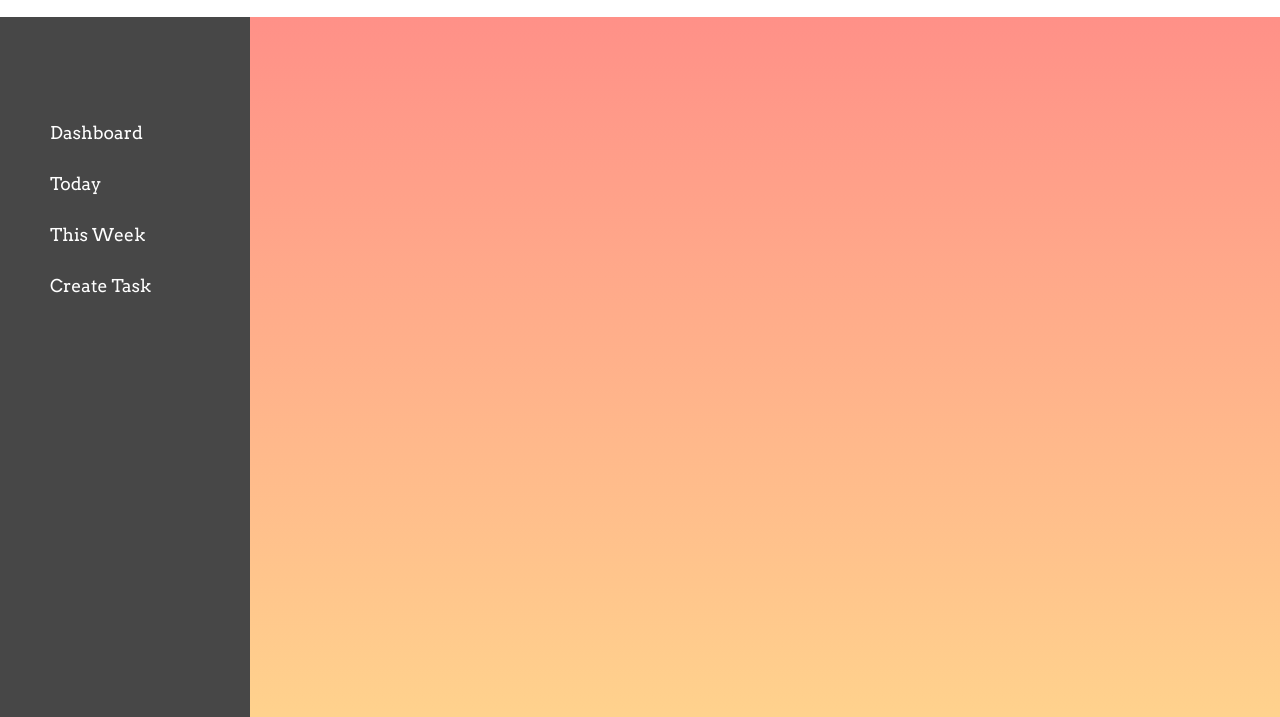
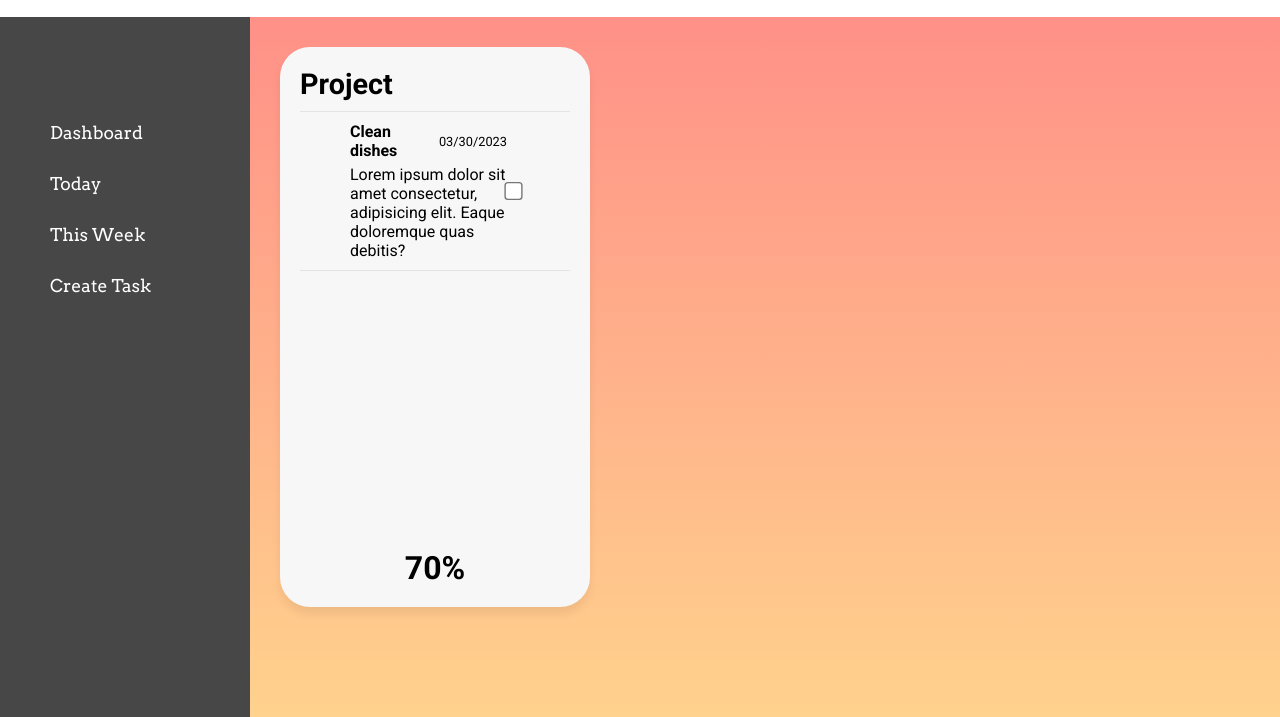
Before and after one commit to sloggo/todo-list, a plain HTML site: page index.html in a window 1280 px wide. Shown: the part 83-800 px from the top of the page. Drawn offline with Linux system fonts and the light colour scheme.

Commit message:
Add rough project card design

```diff
--- a/index.html
+++ b/index.html
@@ -34,6 +34,26 @@
     <div id="content">
 
         <div id="cardContainer">
+            <div class="card project">
+                <h2>Project</h2>
+                <div class="projectTaskContainer">
+
+                    <div class="projectTask">
+                        <div class="taskText">
+                            <div class="topTask">
+                                <p class="title">Clean dishes</p>
+                                <p class="date">03/30/2023</p>
+                            </div>
+                            <div class="bottomTask">
+                                <p>Lorem ipsum dolor sit amet consectetur, adipisicing elit. Eaque doloremque quas debitis?</p>
+                            </div>
+                        </div>
+                        <input type="checkbox">
+                    </div>
+                </div>
+
+                <h3>70%</h3>
+            </div>
         </div>
     </div>
 </body>
--- a/style.css
+++ b/style.css
@@ -122,7 +122,7 @@ div#cardContainer{
     gap:20px;
 }
 
-div#cardContainer div.card{
+div#cardContainer div.card.task{
     animation: dropIn .5s;
     padding: 20px;
     gap:10px;
@@ -134,26 +134,27 @@ div#cardContainer div.card{
     flex-direction: column;
 }
 
-div#cardContainer div.card.complete{
+div#cardContainer div.card.task.complete,
+div.card.project.complete{
     border: 5px solid rgb(185, 255, 185);
 }
 
-div#cardContainer div.card h2{
+div#cardContainer div.card.task h2{
     font-size: 2.5rem;
     font-weight: 700;
 }
 
-div#cardContainer div.card p#date{
+div#cardContainer div.card.task p#date{
     font-weight: 600;
     font-size: 1.5rem;
 }
 
-div#cardContainer div.card div.titleContainer{
+div#cardContainer div.card.task div.titleContainer{
     display: flex;
     justify-content: space-between;
 }
 
-div#cardContainer div.card div.titleContainer div#colourCircle{
+div#cardContainer div.card.task div.titleContainer div#colourCircle{
     background-color: #ff6e6e;
     align-self: center;
     height: 80%;
@@ -161,7 +162,7 @@ div#cardContainer div.card div.titleContainer div#colourCircle{
     aspect-ratio: 1/1;
 }
 
-div#cardContainer div.card div.bottomControls{
+div#cardContainer div.card.task div.bottomControls{
     padding: 0px 10px;
     display: flex;
     gap: 30px;
@@ -169,18 +170,18 @@ div#cardContainer div.card div.bottomControls{
     margin-top: auto;
 }
 
-div#cardContainer div.card div.bottomControls img#trash{
+div#cardContainer div.card.task div.bottomControls img#trash{
     background-color: rgb(255, 173, 173);
     padding: 5px;
     border-radius: 100px;
     box-shadow: 0px 7px 10px rgba(0, 0, 0, 0.068)
 }
 
-div#cardContainer div.card div.bottomControls input{
+div#cardContainer div.card.task div.bottomControls input{
     transform: scale(2);
 }
 
-div#cardContainer div.card div.bottomControls button{
+div#cardContainer div.card.task div.bottomControls button{
     padding: 12px 40px;
     margin-left: auto;
     border: none;
@@ -190,9 +191,9 @@ div#cardContainer div.card div.bottomControls button{
     box-shadow: 0px 2px 5px rgba(0, 0, 0, 0.068)
 }
 
-div#cardContainer div.card div.bottomControls input:active,
-div#cardContainer div.card div.bottomControls img#trash:active,
-div#cardContainer div.card div.bottomControls button:active{
+div#cardContainer div.card.task div.bottomControls input:active,
+div#cardContainer div.card.task div.bottomControls img#trash:active,
+div#cardContainer div.card.task div.bottomControls button:active{
     transform: scale(0.7);
     transition: 1s ease;
 }
@@ -290,3 +291,73 @@ div.createTaskPopup p#remButton{
     box-shadow: 0px 2px 5px rgba(0, 0, 0, 0.178);
     background-color:  rgb(255, 125, 125);
 }
+
+
+div.card.project{
+    animation: dropIn .5s;
+    padding: 20px;
+    gap:10px;
+    background-color: rgb(247, 247, 247);
+    border-radius: 30px;
+    box-shadow: 0px 7px 10px rgba(0, 0, 0, 0.068);
+    grid-row: span 2;
+    height: 100%;
+
+    display: flex;
+    flex-direction: column;
+}
+
+div.card.project h2{
+    font-size: 1.8rem;
+}
+
+div.projectTaskContainer{
+    overflow: auto;
+    height: 100%;
+}
+
+div.projectTask{
+    padding: 10px 50px;
+    display: flex;
+    border-top: 1px solid #e4e4e4;
+    border-bottom: 1px solid #e4e4e4;;
+}
+
+div.projectTask input{
+    margin-left: auto;
+    transform: scale(1.4);
+}
+
+div.projectTask div.colourCircleTask{
+    background-color: #ff6e6e;
+    align-self: center;
+    height: 20px;
+    border-radius: 100%;
+    aspect-ratio: 1/1;
+}
+
+div.card.project h3{
+    margin-top: auto;
+    align-self: center;
+    font-size: 2rem;
+}
+
+div.topTask{
+    display: flex;
+    align-items: center;
+    gap: 20px;
+}
+
+div.topTask .title{
+    font-weight: bold;
+}
+
+div.topTask .date{
+    font-size: 0.8rem;
+}
+
+div.taskText{
+    display: flex;
+    flex-direction: column;
+    gap: 5px;
+}
```
Also changed, not shown: main.js (+2 -1 lines).
